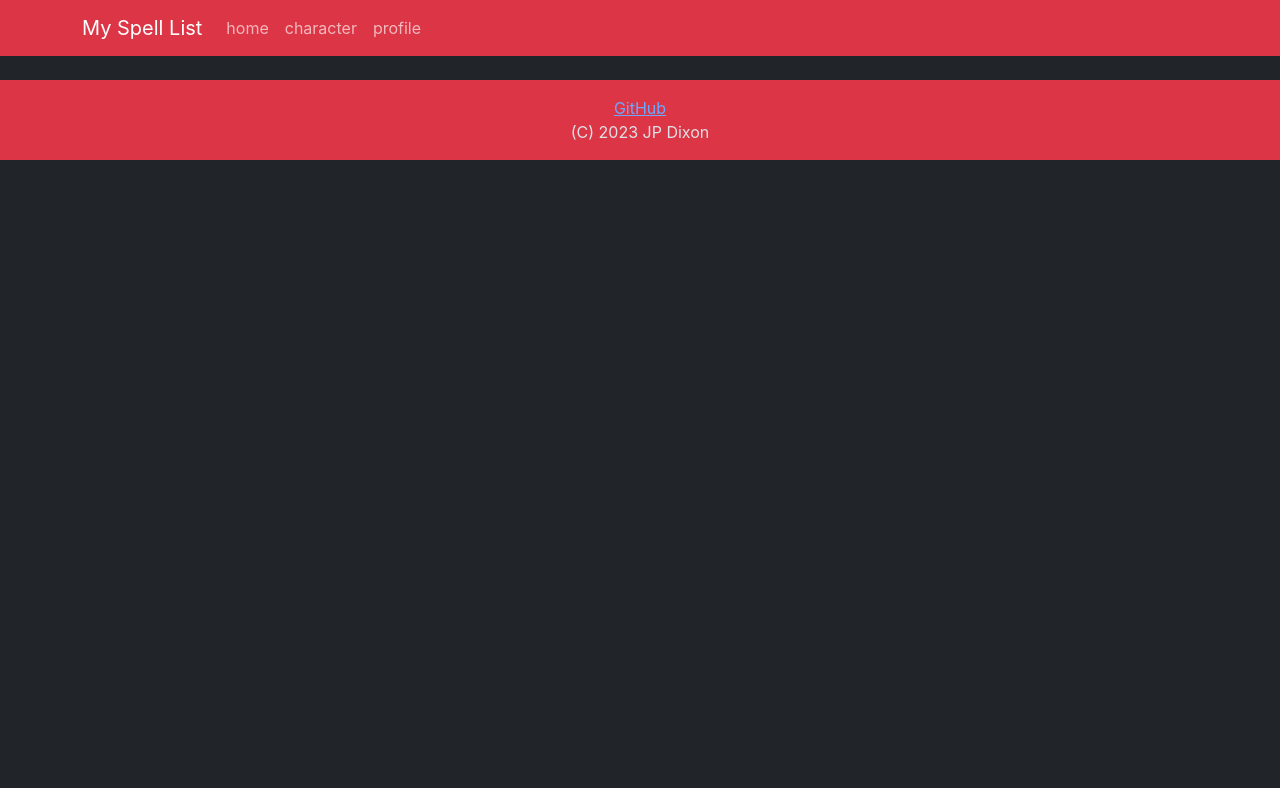
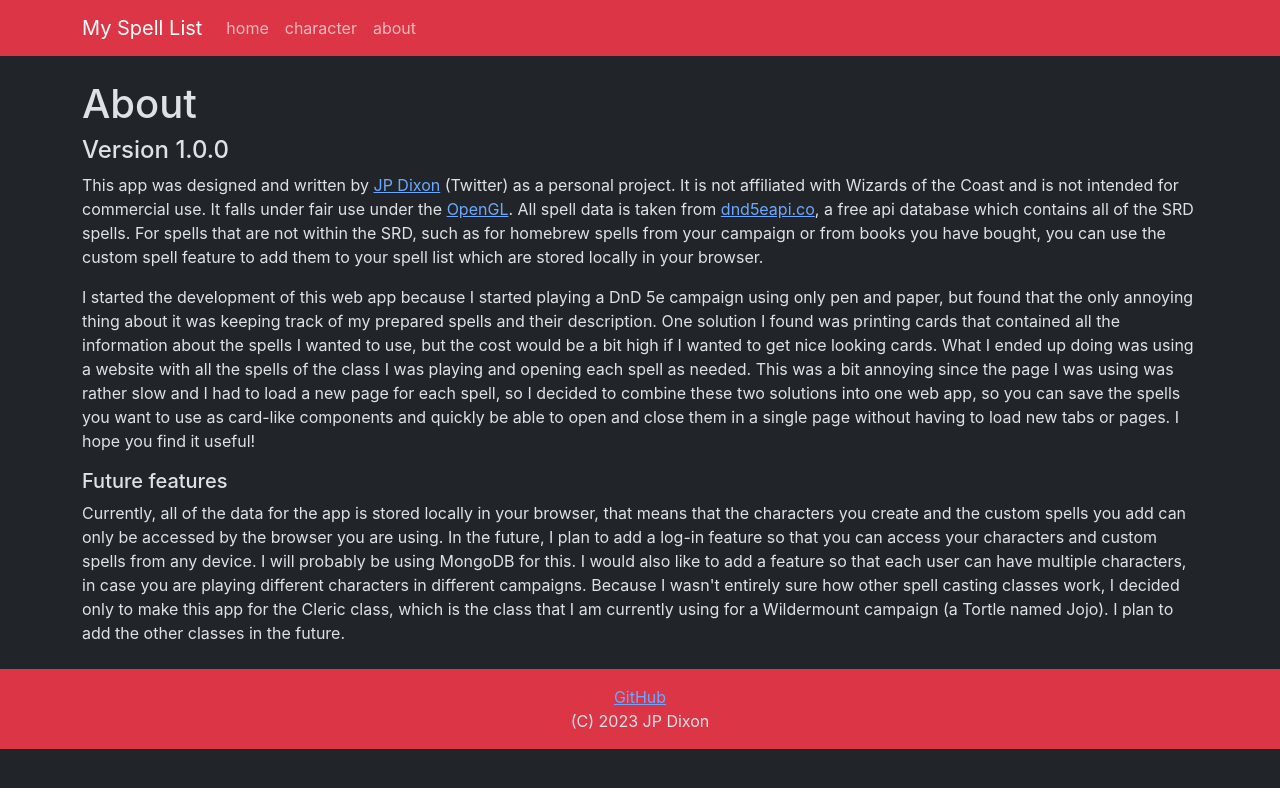
Before and after one commit to DrJP99/dnd-spell-list, a React (Create React App) app: page /about in a window 1280 px wide. Shown: the top 788 px of the page. Built offline with nearby package versions, Linux system fonts and the light colour scheme; no server answers.

Commit message:
about page

```diff
--- a/src/App.js
+++ b/src/App.js
@@ -7,6 +7,7 @@ import Character from "./components/Character"
 import AppContext from "./reducer"
 import Notifications from "./components/Notification"
 import Footer from "./components/Footer"
+import About from "./components/About"
 
 function App() {
 	const [store, appDispatch] = useContext(AppContext)
@@ -56,6 +57,8 @@ function App() {
 			<Routes>
 				<Route path="/" element={<Home />} />
 				<Route path="/character" element={<Character />} />
+				<Route path="/about" element={<About />} />
+				<Route path="*" element={<h1>Not Found</h1>} />
 			</Routes>
 			<Footer />
 		</div>
--- /dev/null
+++ b/src/components/About.js
@@ -0,0 +1,71 @@
+import { Container } from "react-bootstrap"
+
+const About = () => {
+	return (
+		<Container>
+			<h1>About</h1>
+			<h4>Version 1.0.0</h4>
+			<p>
+				This app was designed and written by{" "}
+				<a
+					href="https://twitter.com/jp_dixon99"
+					target="_blank"
+					rel="noreferrer"
+				>
+					JP Dixon
+				</a>{" "}
+				(Twitter) as a personal project. It is not affiliated with Wizards of
+				the Coast and is not intended for commercial use. It falls under fair
+				use under the{" "}
+				<a
+					href="https://dnd.wizards.com/resources/systems-reference-document"
+					target="_blank"
+					rel="noreferrer"
+				>
+					OpenGL
+				</a>
+				. All spell data is taken from{" "}
+				<a href="https://www.dnd5eapi.co/" target="_blank" rel="noreferrer">
+					dnd5eapi.co
+				</a>
+				, a free api database which contains all of the SRD spells. For spells
+				that are not within the SRD, such as for homebrew spells from your
+				campaign or from books you have bought, you can use the custom spell
+				feature to add them to your spell list which are stored locally in your
+				browser.
+			</p>
+			<p>
+				I started the development of this web app because I started playing a
+				DnD 5e campaign using only pen and paper, but found that the only
+				annoying thing about it was keeping track of my prepared spells and
+				their description. One solution I found was printing cards that
+				contained all the information about the spells I wanted to use, but the
+				cost would be a bit high if I wanted to get nice looking cards. What I
+				ended up doing was using a website with all the spells of the class I
+				was playing and opening each spell as needed. This was a bit annoying
+				since the page I was using was rather slow and I had to load a new page
+				for each spell, so I decided to combine these two solutions into one web
+				app, so you can save the spells you want to use as card-like components
+				and quickly be able to open and close them in a single page without
+				having to load new tabs or pages. I hope you find it useful!
+			</p>
+			<h5>Future features</h5>
+			<p>
+				Currently, all of the data for the app is stored locally in your
+				browser, that means that the characters you create and the custom spells
+				you add can only be accessed by the browser you are using. In the
+				future, I plan to add a log-in feature so that you can access your
+				characters and custom spells from any device. I will probably be using
+				MongoDB for this. I would also like to add a feature so that each user
+				can have multiple characters, in case you are playing different
+				characters in different campaigns. Because I wasn't entirely sure how
+				other spell casting classes work, I decided only to make this app for
+				the Cleric class, which is the class that I am currently using for a
+				Wildermount campaign (a Tortle named Jojo). I plan to add the other
+				classes in the future.
+			</p>
+		</Container>
+	)
+}
+
+export default About
--- a/src/components/Character.js
+++ b/src/components/Character.js
@@ -101,14 +101,16 @@ const CharacterPage = ({}) => {
 		<Card>
 			<Card.Header>
 				<Card.Title as={"h2"}>{character.name}</Card.Title>
-				<h3>Level {character.level}</h3>
+				<h5 className="fst-italic">Level {character.level}</h5>
 			</Card.Header>
 			<Card.Body>
 				<Row>
 					<Col className="mb-3">
 						<Card className="text-center h-100">
 							<Card.Header className="text-muted">spell class</Card.Header>
-							<Card.Body>{character.class}</Card.Body>
+							<Card.Body className="text-capitalize">
+								{character.class}
+							</Card.Body>
 						</Card>
 					</Col>
 					<Col className="mb-3">
--- a/src/components/NavigationBar.js
+++ b/src/components/NavigationBar.js
@@ -28,13 +28,8 @@ const NavigationBar = () => {
 						>
 							character
 						</Nav.Link>
-						<Nav.Link
-							href="/profile"
-							as={Link}
-							to="/profile"
-							eventKey={"/profile"}
-						>
-							profile
+						<Nav.Link href="/about" as={Link} to="/about" eventKey={"/about"}>
+							about
 						</Nav.Link>
 					</Nav>
 				</Navbar.Collapse>
```
